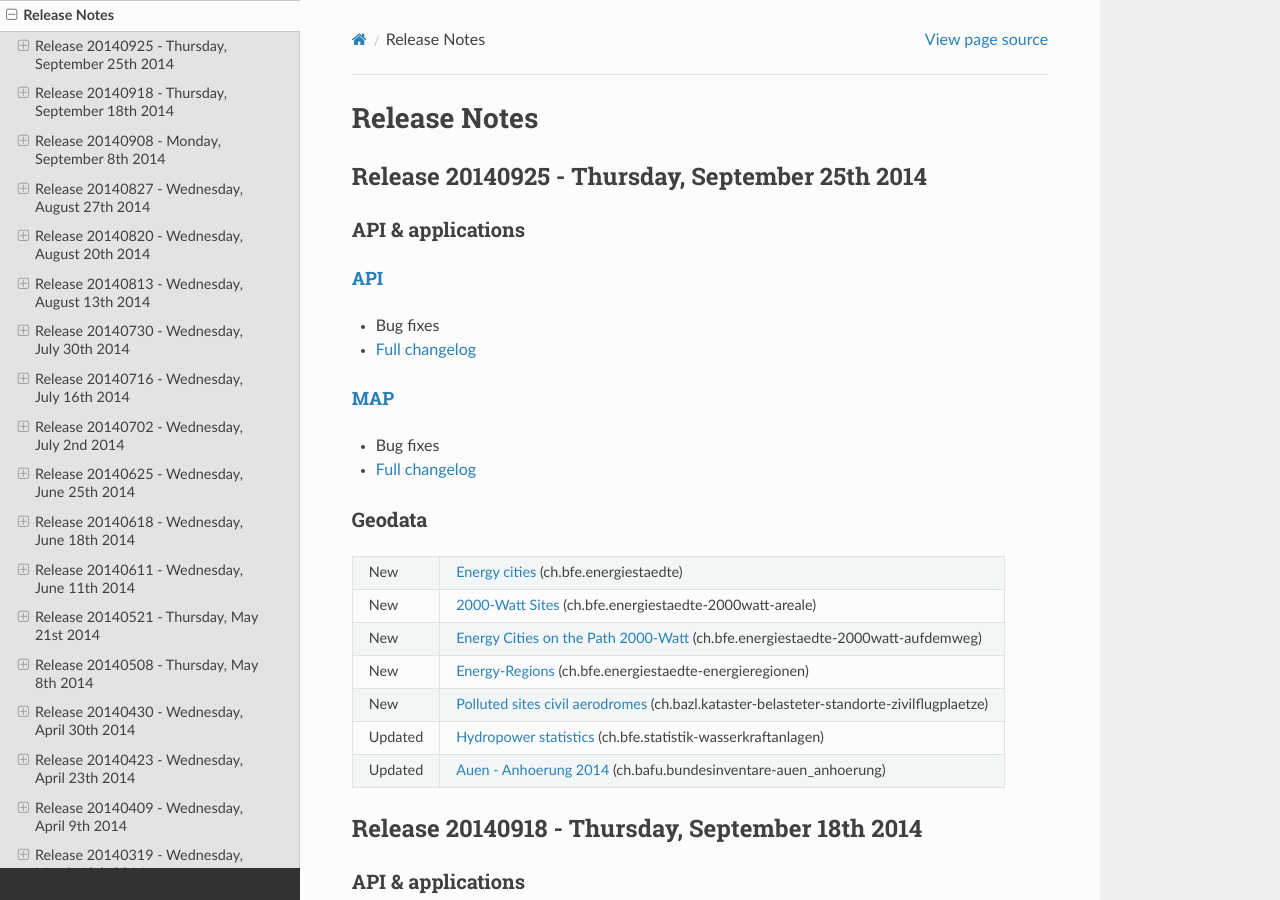
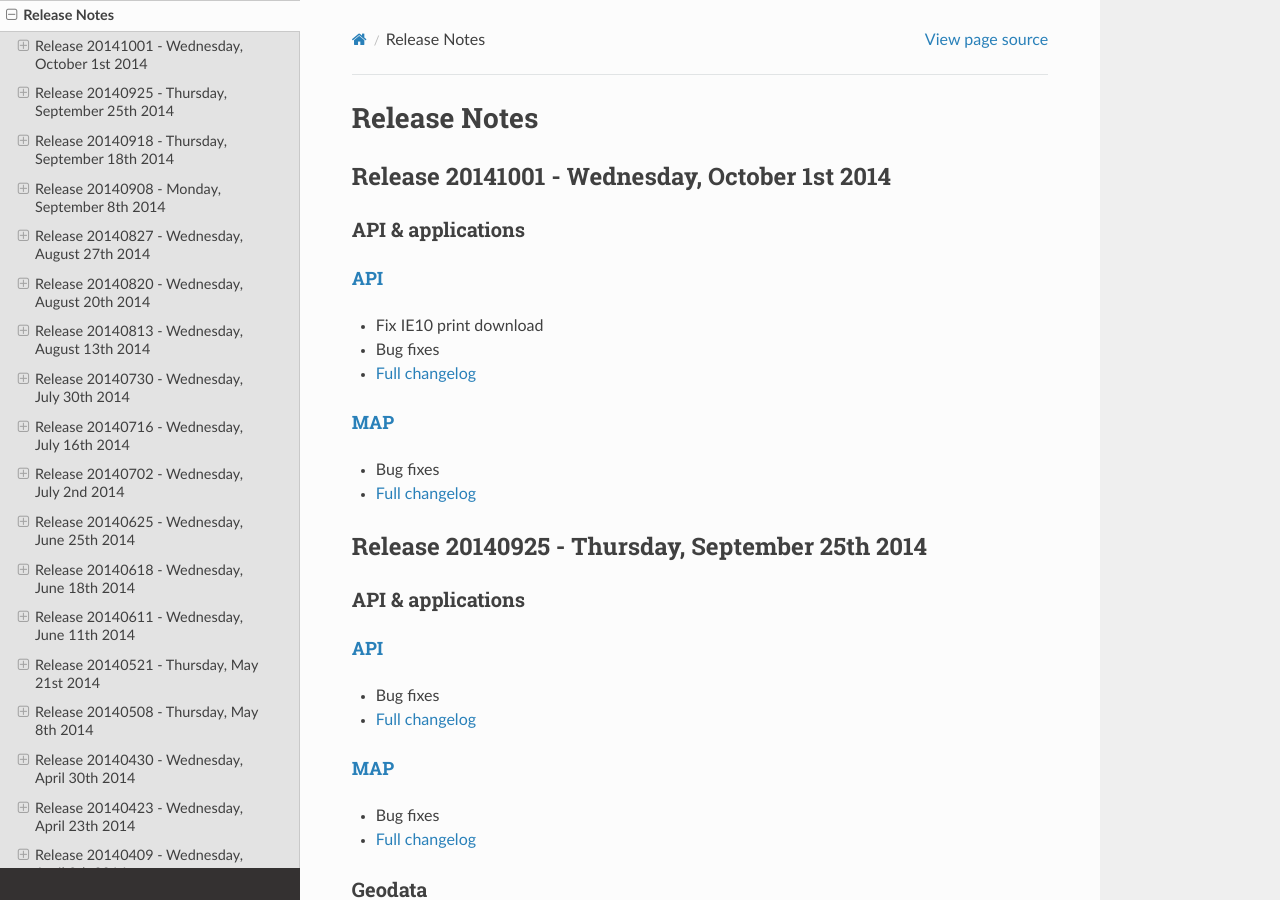
Before and after one commit to swisstopo-test/doc-chsdi3, a Sphinx documentation site: the page built from source/releasenotes/index.rst, in a window 1280 px wide and 900 px high. Built offline with Sphinx 7.4.7 and the Read the Docs theme 2.0.0, drawn with Linux system fonts in a browser that asks for light colours.

Commit message:
Release notes 20141001

```diff
--- a/source/releasenotes/index.rst
+++ b/source/releasenotes/index.rst
@@ -8,6 +8,28 @@
 
 Release Notes
 =============
+
+
+.. _releasenotes_20141001:
+
+Release 20141001 - Wednesday, October 1st 2014
+-------------------------------------------------
+
+API & applications
+******************
+
+`API <//api3.geo.admin.ch>`__
+'''''''''''''''''''''''''''''
+
+- Fix IE10 print download
+- Bug fixes
+- `Full changelog <https://github.com/geoadmin/mf-chsdi3/compare/r_140925...r_141001>`__
+
+`MAP <//map.geo.admin.ch>`__
+'''''''''''''''''''''''''''''
+
+- Bug fixes
+- `Full changelog <https://github.com/geoadmin/mf-geoadmin3/compare/r_140925...r_141001>`__
 
 .. _releasenotes_20140925:
 
```
